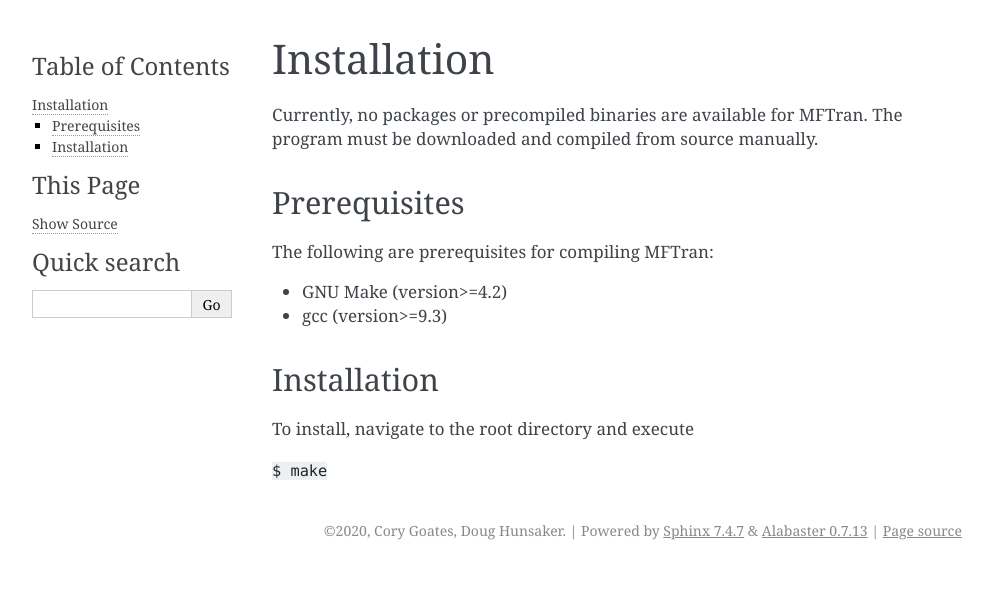
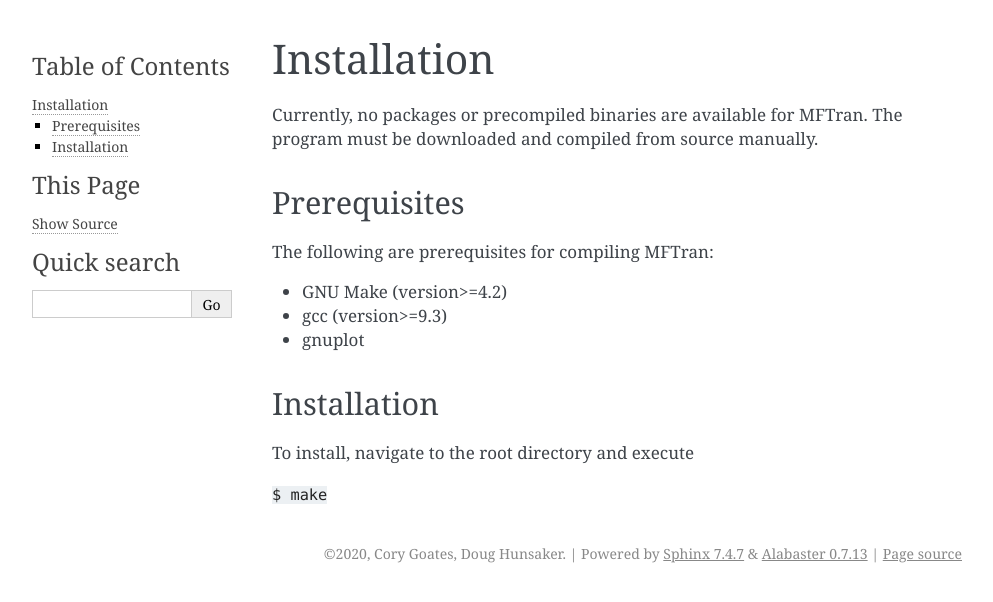
Before and after one commit to usuaero/MachLine, a Sphinx documentation site: the page built from docs/source/installation.md, in a window 1280 px wide. Shown: the top 602 px of the page, without its empty margins (148-1141 px from the left). Built offline with Sphinx 7.4.7, drawn with Linux system fonts in a browser that asks for light colours.

```diff
--- a/docs/source/installation.md
+++ b/docs/source/installation.md
@@ -6,6 +6,7 @@ The following are prerequisites for compiling MFTran:
 
 * GNU Make (version>=4.2)
 * gcc (version>=9.3)
+* gnuplot
 
 ## Installation
 To install, navigate to the root directory and execute
```
Also changed, not shown: 4 other files.
